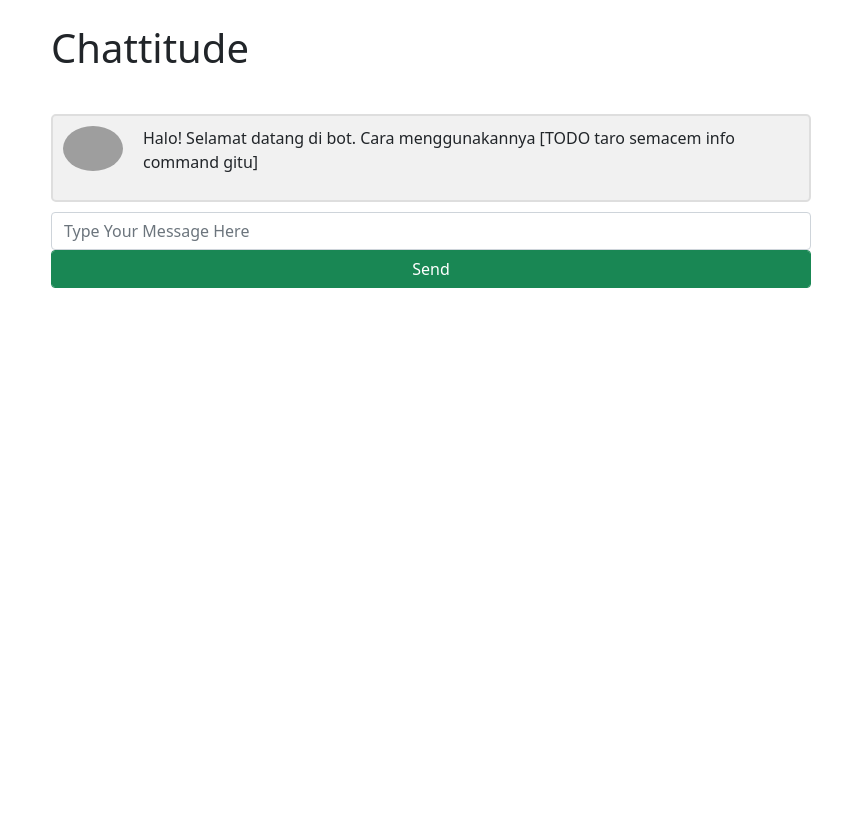
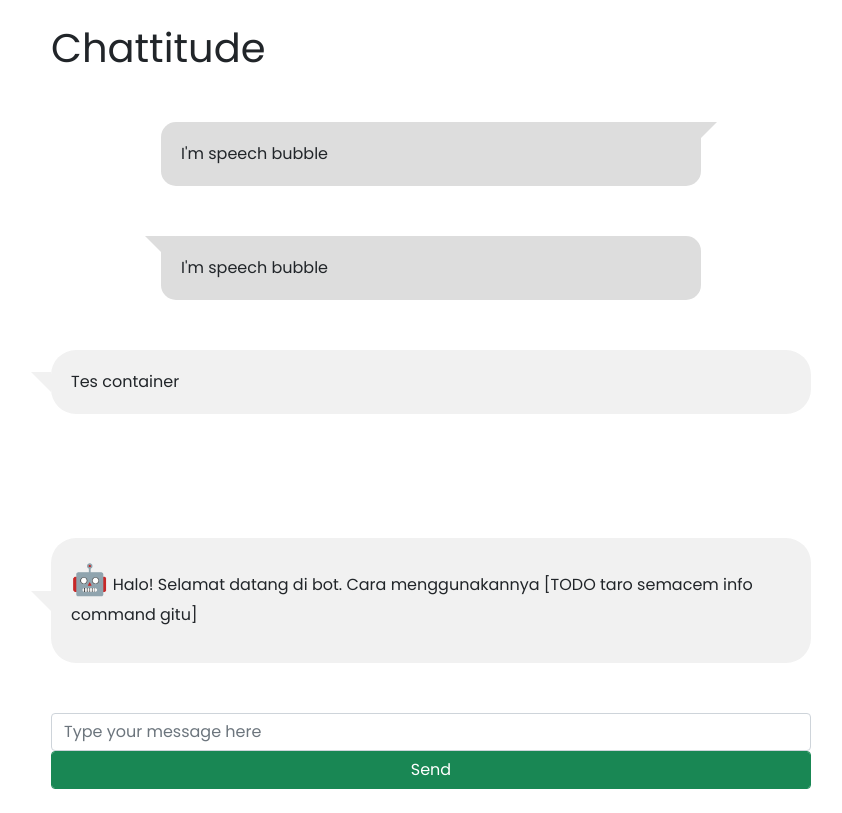
Before and after one commit to shafiranaya/Tubes3_13519011, a Flask app: page / in a window 1280 px wide. Shown: the whole page, without its empty margins (209-1051 px from the left). Before the commit the page ends 288 px from the top, so only its background shows below. Run offline with Flask 2, Linux system fonts and the light colour scheme; some libraries are stand-ins or nearby versions; grey boxes are pictures that could not be loaded.

Commit message:
add frontend

```diff
--- a/src/static/style.css
+++ b/src/static/style.css
@@ -2,30 +2,63 @@ body {
     margin: 0 auto;
     max-width: 800px;
     padding: 0 20px;
+    font-family: Poppins, sans-serif;
   }
 
   .container {
-    border: 2px solid #dedede;
+    margin: 50px auto;
+    border-radius: 25px;
+    /* background: #ddd; */
+    padding: 20px;
+    position: relative;
     background-color: #f1f1f1;
-    border-radius: 5px;
-    padding: 10px;
-    margin: 10px 0;
+    /* margin: 10px 0; */
+/*
+    -webkit-border-radius: 10px;
+    -moz-border-radius: 10px;
+    border-radius: 10px;
+    position: relative; */
+  }
+
+  .container:after
+  {
+	content: '';
+	position: absolute;
+	left: 0;
+	top: 50%;
+	width: 0;
+	height: 0;
+	border: 20px solid transparent;
+	border-right-color: #f1f1f1;
+	border-left: 0;
+	border-top: 0;
+	margin-top: -10px;
+	margin-left: -20px;
   }
 
   .darker {
     border-color: #ccc;
     background-color: #ddd;
-    /* text-align: right; */
+    text-align: right;
   }
 
-  .container::after {
-    content: "";
-    clear: both;
-    display: table;
+  .darker:after {
+    content: '';
+    position: absolute;
+    right: 0;
+    top: 50%;
+    width: 0;
+    height: 0;
+    border: 20px solid transparent;
+    border-left-color: #ddd;
+    border-right: 0;
+    border-top: 0;
+    margin-top: -10px;
+    margin-right: -20px;
   }
 
 
-  .container img {
+  /* .container img {
     float: left;
     max-width: 60px;
     width: 100%;
@@ -37,8 +70,52 @@ body {
     float: right;
     margin-left: 20px;
     margin-right:0;
+  } */
+
+
+  /* Speech bubble */
+  * {
+    margin: 0px;
+    padding: 0px;
   }
-/*
-  .container p.right {
-      float:right;
-  } */
+
+  .box3 {
+    width: 540px;
+    margin: 50px auto;
+    border-radius: 15px;
+    background: #ddd;
+    padding: 20px;
+    position: relative;
+  }
+
+
+  /* speech bubble 13 */
+
+  .sb13:before {
+    content: "";
+    width: 0px;
+    height: 0px;
+    position: absolute;
+    border-left: 15px solid #ddd;
+    border-right: 15px solid transparent;
+    border-top: 15px solid #ddd;
+    border-bottom: 15px solid transparent;
+    right: -16px;
+    top: 0px;
+  }
+
+
+  /* speech bubble 14 */
+
+  .sb14:before {
+    content: "";
+    width: 0px;
+    height: 0px;
+    position: absolute;
+    border-left: 15px solid transparent;
+    border-right: 15px solid #ddd;
+    border-top: 15px solid #ddd;
+    border-bottom: 15px solid transparent;
+    left: -16px;
+    top: 0px;
+  }
--- a/src/templates/index.html
+++ b/src/templates/index.html
@@ -8,14 +8,26 @@
     <!-- Bootstrap CSS -->
     <link href="https://cdn.jsdelivr.net/npm/bootstrap@5.0.0-beta3/dist/css/bootstrap.min.css" rel="stylesheet" integrity="sha384-eOJMYsd53ii+scO/bJGFsiCZc+5NDVN2yr8+0RDqr0Ql0h+rP48ckxlpbzKgwra6" crossorigin="anonymous">
 
-    <link href="/static/style.css" rel="stylesheet">
+    <link rel="preconnect" href="https://fonts.gstatic.com">
+    <link href="https://fonts.googleapis.com/css2?family=Poppins&family=Rubik:wght@400;500&display=swap" rel="stylesheet">
+    <link rel="stylesheet" href="https://cdnjs.cloudflare.com/ajax/libs/font-awesome/4.7.0/css/font-awesome.min.css">
+    <link rel="stylesheet" type="text/css" href="{{ url_for('static', filename='/style.css') }}">
     <script src="https://ajax.googleapis.com/ajax/libs/jquery/3.2.1/jquery.min.js"></script>
 
     <title>Chattitude</title>
+
   </head>
   <body>
     <br>
     <h1>Chattitude</h1>
+    <div class="box3 sb13">I'm speech bubble</div>
+    <div class="box3 sb14">I'm speech bubble</div>
+    <div class="container">Tes container</div>
+    <!-- <div class="container-sm">100% wide until small breakpoint</div>
+    <div class="container-md">100% wide until medium breakpoint</div>
+    <div class="container-lg">100% wide until large breakpoint</div>
+    <div class="container-xl">100% wide until extra large breakpoint</div>
+    <div class="container-xxl">100% wide until extra extra large breakpoint</div> -->
 
     <!-- TESTING -->
     <!-- <div class="row">
@@ -28,12 +40,9 @@
     </div> -->
     <br>
     <div id="chatbox">
-
     <div class="container">
-      <img src="/w3images/bandmember.jpg" alt="Avatar" style="width:100%;">
-      <p>Halo! Selamat datang di bot. Cara menggunakannya [TODO taro semacem info command gitu] </p>
+      <p><span style="font-size:30px;">&#129302;</span> Halo! Selamat datang di bot. Cara menggunakannya [TODO taro semacem info command gitu] </p>
     </div>
-
     <!-- Container User -->
     <!-- <div class="container darker">
       <img src="/w3images/avatar_g2.jpg" alt="Avatar" class="right" style="width:100%;">
@@ -49,55 +58,30 @@
       <img src="/w3images/avatar_g2.jpg" alt="Avatar" class="right" style="width:100%;">
       <p>Nah, I dunno. Play soccer.. or learn more coding perhaps?</p>
     </div> -->
+
     </div>
 
     <div id="userInput">
-      <input id="textInput" class="form-control" type="text" name="msg" placeholder="Type Your Message Here">
+      <input id="textInput" class="form-control" type="text" name="msg" placeholder="Type your message here">
       <input id="buttonInput" class="btn btn-success form-control" type="submit" value="Send">
-      <!-- <button class="btn btn-outline-secondary" type="button" id="buttonInput">Button</button> -->
-
   </div>
   <br>
-    <!-- User Input (mau pake yg mana terserah)-->
-
-    <!-- <div class="container"> -->
-      <!-- <div class="input-group"> -->
-        <!-- <textarea class="form-control" aria-label="With textarea"></textarea> -->
-
-        <!-- <input id="textInput" type="text" name="msg" placeholder="Message" /> -->
-      <!-- </div> -->
-
-    <!-- </div> -->
-
-
-    <!-- MAU PAKE YG INI AJA SIH NANTI-->
-
-    <!-- <div class="input-group mb-3">
-      <input type="text" class="form-control" placeholder="Write your message" aria-label="Write your message" aria-describedby="button-addon2" name="user_message">
-      <button class="btn btn-outline-secondary" type="button" id="button-addon2">Button</button>
-    </div> -->
-
-    <!-- <div id="userInput">
-      <input id="textInput" class="form-control" type="text" name="msg" placeholder="Type Your Message Here">
-      <input id="buttonInput" class="btn btn-success form-control" type="submit" value="Send">
-    </div>
-
-    </div> -->
-
 
     <script>
     function getResponse() {
         let userText = $("#textInput").val();
 
         //let userHtml = '<p class="userText"><span>' + userText + '</span></p>';
-        let userHtml = '<div class="container"><img src="/w3images/bandmember.jpg" alt="Avatar" style="width:100%;"><p class="userText">' + userText + '</p></div>';
+        let userHtml = '<div class="container darker"><p class="userText">' + userText + '</p></div>';
         $("#textInput").val("");
         $("#chatbox").append(userHtml);
         document.getElementById('userInput').scrollIntoView({block: 'start', behavior: 'smooth'});
         $.get("/get", { msg: userText }).done(function(data) {
         // botHtml = darker
         // var botHtml = '<p class="botText"><span>' + data + '</span></p>';
-        var botHtml = '<div class="container darker"><img src="/w3images/avatar_g2.jpg" alt="Avatar" class="right" style="width:100%;"><p class="botText">' + data + '</p></div>';
+        //  <img src="/w3images/avatar_g2.jpg" alt="Avatar" style="width:100%;">
+        var botHtml = '<div class="container"><span style="font-size:30px;">&#129302;</span><p class="botText">' + data + '</p></div>';
+
         $("#chatbox").append(botHtml);
         document.getElementById('userInput').scrollIntoView({block: 'start', behavior: 'smooth'});
 });
```
